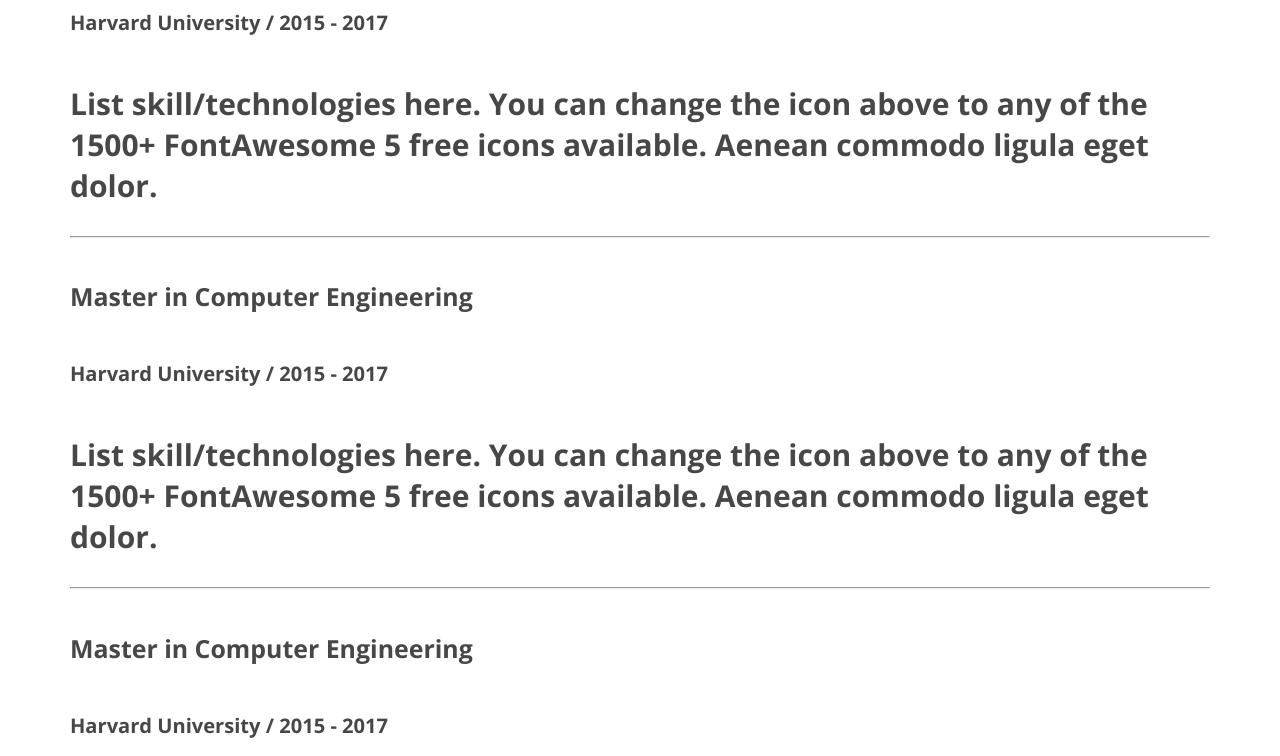
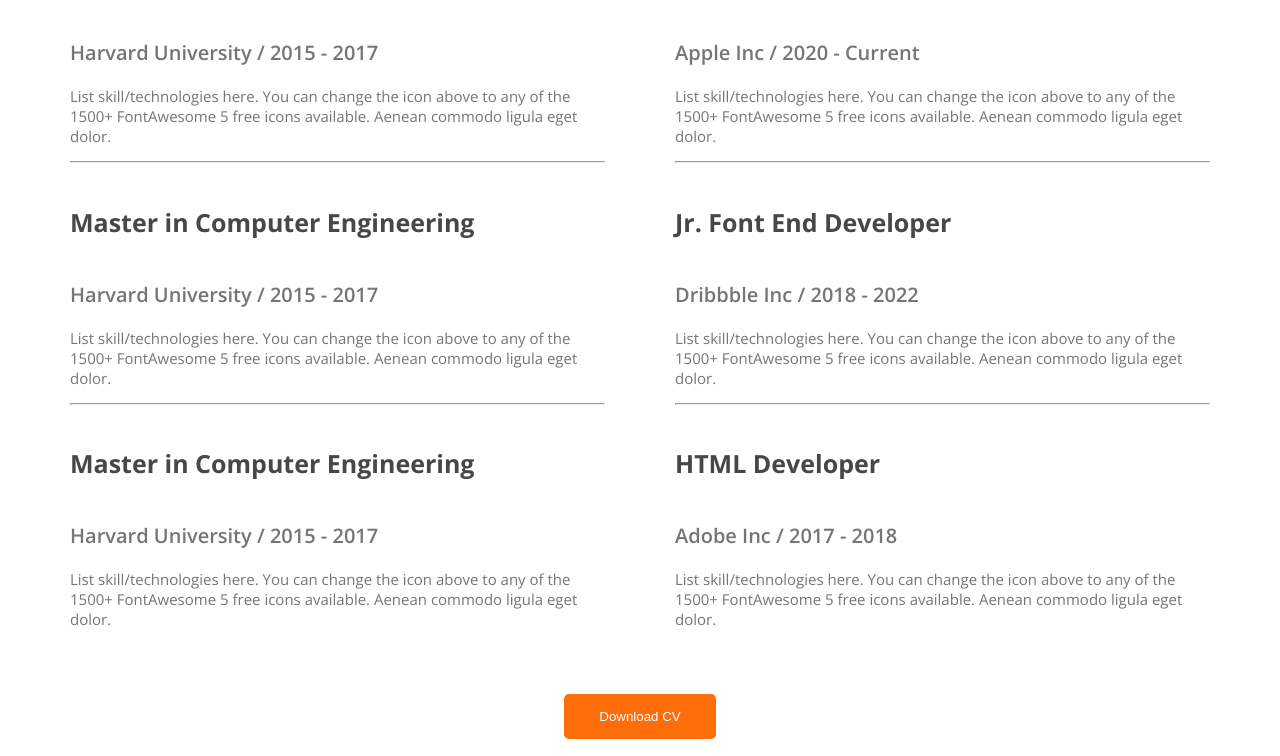
Before and after one commit to Granger-1/developer-portfolio, a plain HTML site: page index.html in a window 1280 px wide. Shown: the part 2444-3200 px from the top of the page. Drawn offline with nearby package versions, Linux system fonts and the light colour scheme.

Commit message:
finished resume section

```diff
--- a/index.html
+++ b/index.html
@@ -124,8 +124,10 @@
                     <h6 class="column-institution">Adobe Inc / 2017 - 2018</h6>
                     <p class="column-description">List skill/technologies here. You can change the icon above
                         to any of the 1500+ FontAwesome 5 free icons available. Aenean commodo ligula eget dolor.</p>
-
                 </div>
+            </div>
+            <div class="download-cv">
+                <button class="btn-primary">Download CV</button>
             </div>
           </Section>
     </main>
--- a/styles/portfolio.css
+++ b/styles/portfolio.css
@@ -156,3 +156,33 @@ main section{
     font-size: 30px;
     font-weight: 700;
 }
+.resume-container{
+    display: flex;
+    gap: 70px;
+}
+.column-description{
+    color: #757575;
+    font-size: 15px;
+    font-weight: 400;
+}
+.column-institution{
+    color: #757575;
+    font-size: 20px;
+    font-weight: 600;
+    margin-top: 0px;
+    margin-bottom: 20px;
+}
+.column-subtitle{
+    color: #474747;
+    font-size: 25px;
+    font-weight: 700;
+}
+.resume-container hr{
+    margin: 30x 0;
+}
+
+/* download CV */
+.download-cv{
+    text-align: center;
+    margin-top: 50px;
+}
```
